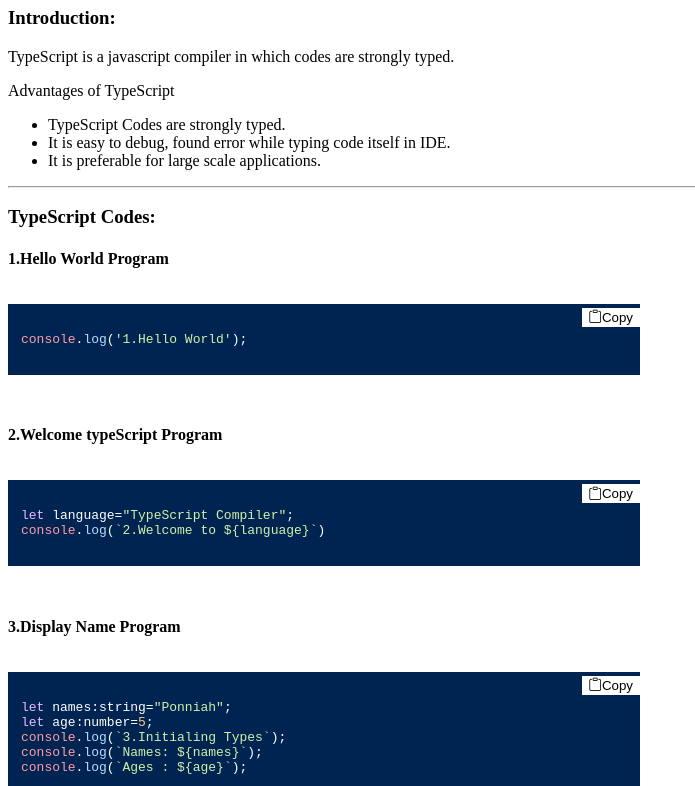
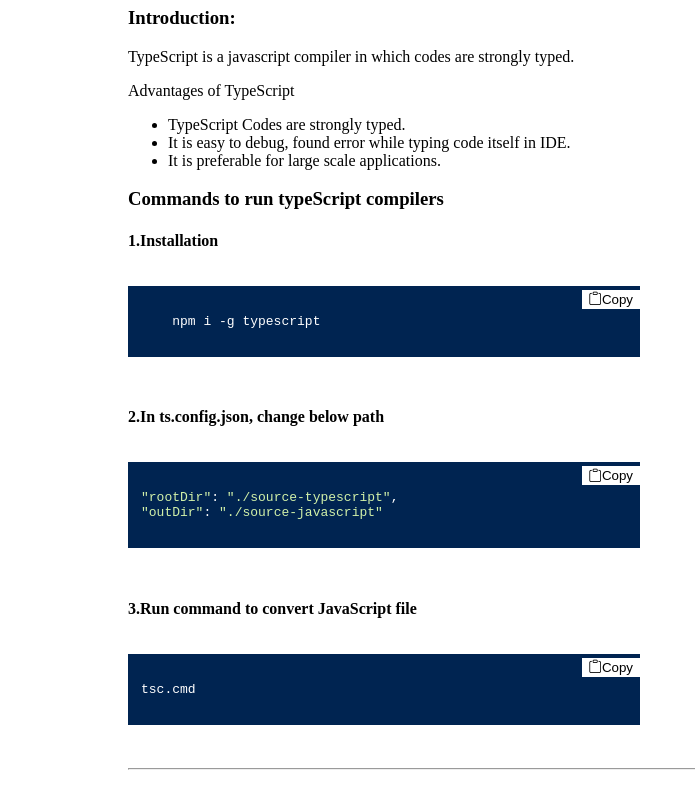
Before and after one commit to Ponniah96/typescript-application, a website: page index.html in a window 1280 px wide. Shown: the part 73-859 px from the top of the page, without its empty margins (0-695 px from the left). Drawn offline with nearby package versions, Linux system fonts and the light colour scheme.

Commit message:
add styles

```diff
--- a/index.css
+++ b/index.css
@@ -1,3 +1,10 @@
+body{
+    width: 80%;
+    margin: 0 auto;
+    @media screen and (max-width:768px) {
+        width: 90%;
+    }
+}
 .code-parent{
     position: relative;
     width: 50%;
--- a/index.html
+++ b/index.html
@@ -43,6 +43,35 @@
             <li>It is easy to debug, found error while typing code itself in IDE.</li>
             <li>It is preferable for large scale applications.</li>
         </ul>
+        <h3>Commands to run typeScript compilers</h3>
+        <div class="code-parent">
+            <h4>1.Installation</h4>
+            <button class="copy-icon" id="typescriptInstallationCopyText" onclick="copyFunction('typescriptInstallationCopyText','typeScriptInstallationFunction')"><i class="bi bi-clipboard"></i>Copy</button>
+            <pre style="tab-size: 2;">
+                <code id="typeScriptInstallationFunction" class="language-javascript">
+    npm i -g typescript
+                </code>
+            </pre>
+        </div>
+        <div class="code-parent">
+            <h4>2.In ts.config.json, change below path</h4>
+            <button class="copy-icon" id="typescriptConfigCopyText" onclick="copyFunction('typescriptConfigCopyText','typeScriptConfigFunction')"><i class="bi bi-clipboard"></i>Copy</button>
+            <pre style="tab-size: 2;">
+                <code id="typeScriptConfigFunction" class="language-javascript">
+"rootDir": "./source-typescript",
+"outDir": "./source-javascript"
+                </code>
+            </pre>
+        </div>
+        <div class="code-parent">
+            <h4>3.Run command to convert JavaScript file</h4>
+            <button class="copy-icon" id="typescriptCompilationCopyText" onclick="copyFunction('typescriptCompilationCopyText','typeScriptCompilationFunction')"><i class="bi bi-clipboard"></i>Copy</button>
+            <pre style="tab-size: 2;">
+                <code id="typeScriptCompilationFunction" class="language-javascript">
+tsc.cmd
+                </code>
+            </pre>
+        </div>
     </div>
     <hr>
     <h3>TypeScript Codes:</h3>
```
